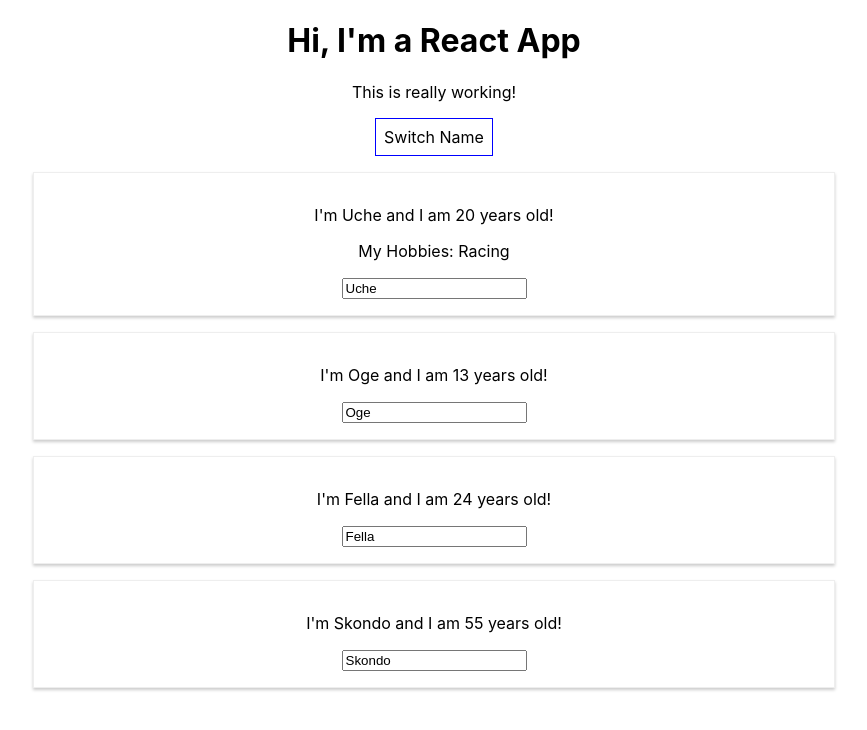
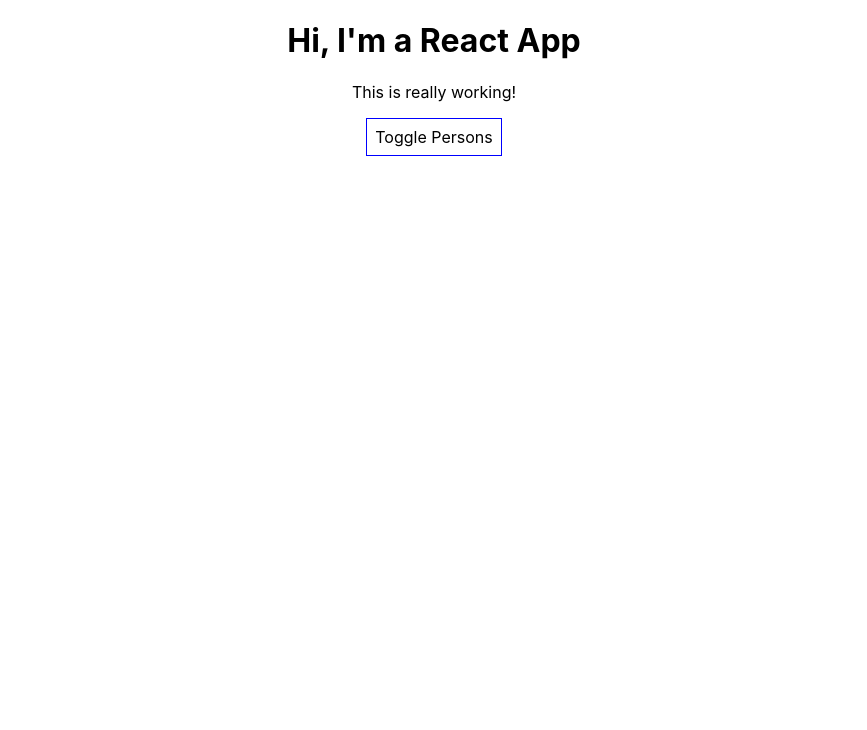
Before and after one commit to Steelrony/react-complete-guide, a React (Create React App) app: page / in a window 1280 px wide. Shown: the top 730 px of the page, without its empty margins (206-1073 px from the left). Built offline with nearby package versions, Linux system fonts and the light colour scheme.

Commit message:
added display toggle

```diff
--- a/src/App.js
+++ b/src/App.js
@@ -5,12 +5,12 @@ import Person from './Person/Person';
 class App extends Component {
   state = {
     persons: [
-      { name: 'Uche', age: 20},
-      { name: 'Oge', age: 13},
-      { name: 'Fella', age: 24},
-      { name: 'Skondo', age: 55}
+      { name: 'Max', age: 28},
+      { name: 'Manu', age: 29},
+      { name: 'Stephanie', age: 26}
     ],
-    otherState: 'some other value'
+    otherState: 'some other value',
+    showPersons: false
   }
 
   switchNameHandler = (newName) => {
@@ -18,10 +18,9 @@ class App extends Component {
     //DO NOT DO THIS this.state.persons[0].name = "Maximus";
     this.setState({
       persons: [
-        { name: 'Uche', age: 20},
-        { name: newName, age: 13},
-        { name: 'Fella', age: 47},
-        { name: 'Skondo', age: 55}
+        { name: newName, age: 28},
+        { name: 'Manu', age: 29},
+        { name: 'Stephanie', age: 27},
       ]
     })
   }
@@ -29,22 +28,46 @@ class App extends Component {
   nameChangedHandler = (event) => {
     this.setState( {
       persons: [
-        { name: event.target.value, age: 20},
-        { name: 'Oge', age: 13},
-        { name: 'Fella', age: 47},
-        { name: 'Skondo', age: 55}
+        { name: 'Max', age: 28},
+        { name: event.target.value, age: 29},
+        { name: 'Stephanie', age: 26},
       ]
     })
   }
 
+  togglePersonsHandler = () => {
+    const doesShow = this.state.showPersons;
+    this.setState({showPersons: !doesShow});
+  }
+
   render () {
     const style = {
-    backgroundColor: 'white',
-    font: 'inherit',
-    border: '1px solid blue',
-    padding: '8px',
-    cursor: 'pointer'
+      backgroundColor: 'white',
+      font: 'inherit',
+      border: '1px solid blue',
+      padding: '8px',
+      cursor: 'pointer'
     };
+
+    let persons = null;
+
+    if (this.state.showPersons) {
+      persons = (
+        <div>
+            <Person
+              name={this.state.persons[0].name}
+              age={this.state.persons[0].age}/>
+            <Person
+              name={this.state.persons[1].name}
+              age={this.state.persons[1].age}
+              click={this.switchNameHandler.bind(this, 'Max')}
+              changed={this.nameChangedHandler} >My Hobbies: Racing</Person>
+            <Person
+              name={this.state.persons[2].name}
+              age={this.state.persons[2].age}/>
+          </div>
+      );
+    }
 
     return (
       <div className="App">
@@ -52,21 +75,8 @@ class App extends Component {
         <p>This is really working!</p>
         <button
           style={style}
-          onClick={() => this.switchNameHandler('Ogbuagu')}>Switch Name</button>
-        <Person
-          name={this.state.persons[0].name}
-          age={this.state.persons[0].age}
-          click={this.switchNameHandler.bind(this, 'Ogbuu')}
-          changed={this.nameChangedHandler} >My Hobbies: Racing</Person>
-        <Person
-          name={this.state.persons[1].name}
-          age={this.state.persons[1].age}/>
-        <Person
-          name={this.state.persons[2].name}
-          age={this.state.persons[2].age}/>
-        <Person
-          name={this.state.persons[3].name}
-          age={this.state.persons[3].age}/>
+          onClick={this.togglePersonsHandler}>Toggle Persons</button>
+        {persons}
       </div>
     );
     //return React.createElement('div', {className: 'App'}, React.createElement('h1', null, 'Does this work now?'));
```
